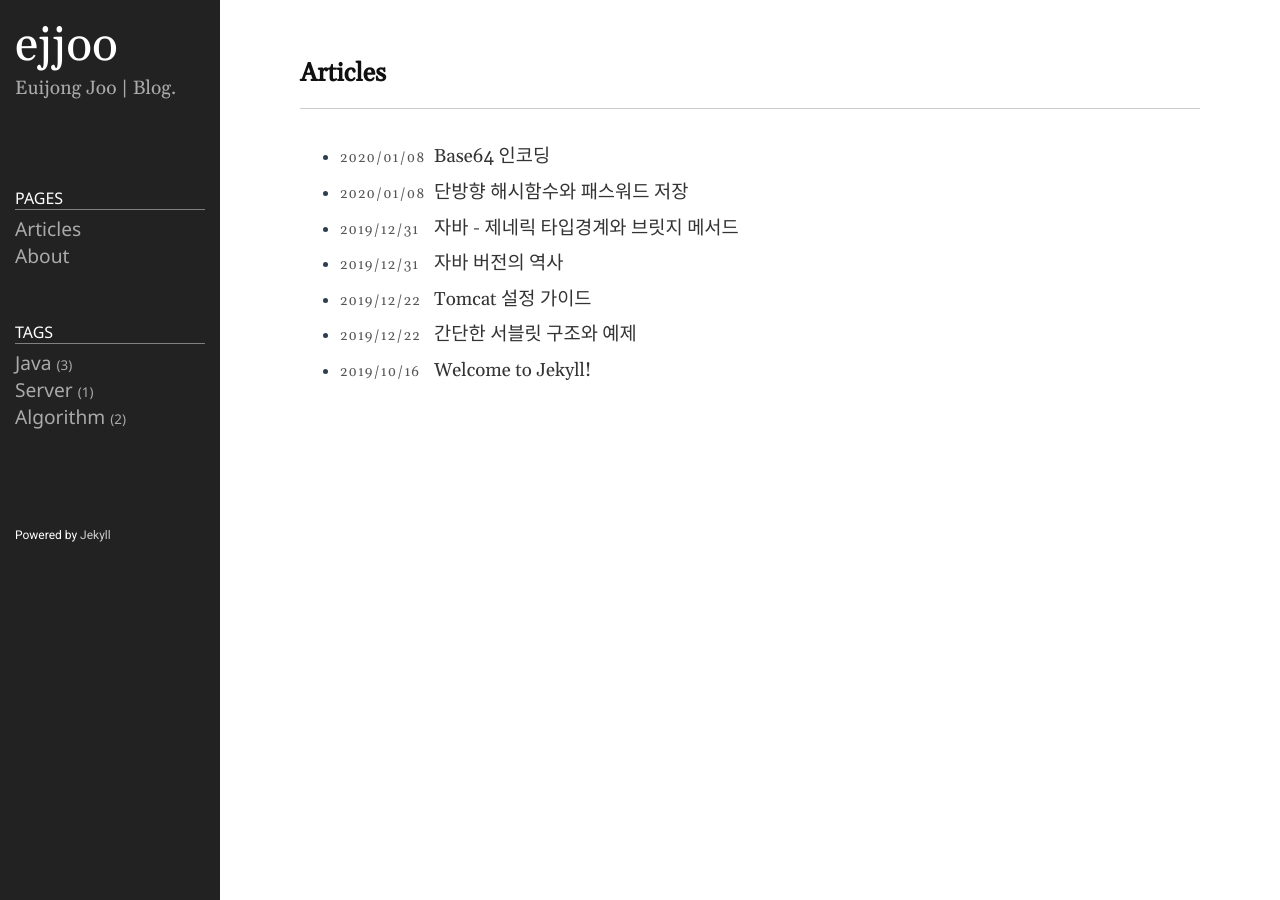
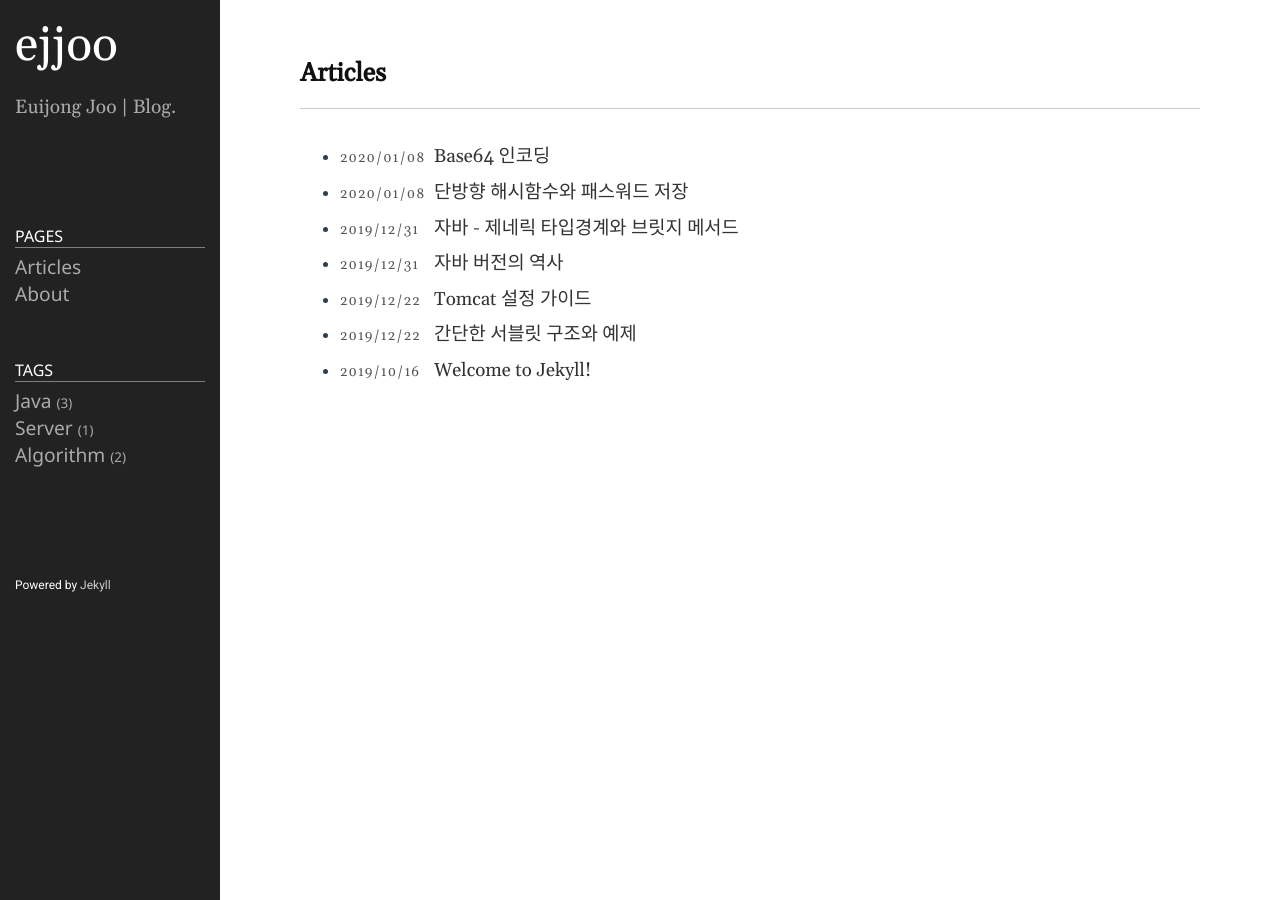
Before and after one commit to ejjoo/ejjoo.github.io, a Jekyll site: the page built from index.markdown, in a window 1280 px wide. Built offline with Jekyll 4.4.1, drawn with Linux system fonts in a browser that asks for light colours.

Commit message:
change 'p' tag style for paragraph

```diff
--- a/public/css/style.css
+++ b/public/css/style.css
@@ -221,11 +221,6 @@ blockquote {
   	margin-bottom: 15px;
 }
 
-p {
-  margin-top: 0;
-  margin-bottom: 0;
-}
-
 article h1,
 article h2,
 article h3,
```
